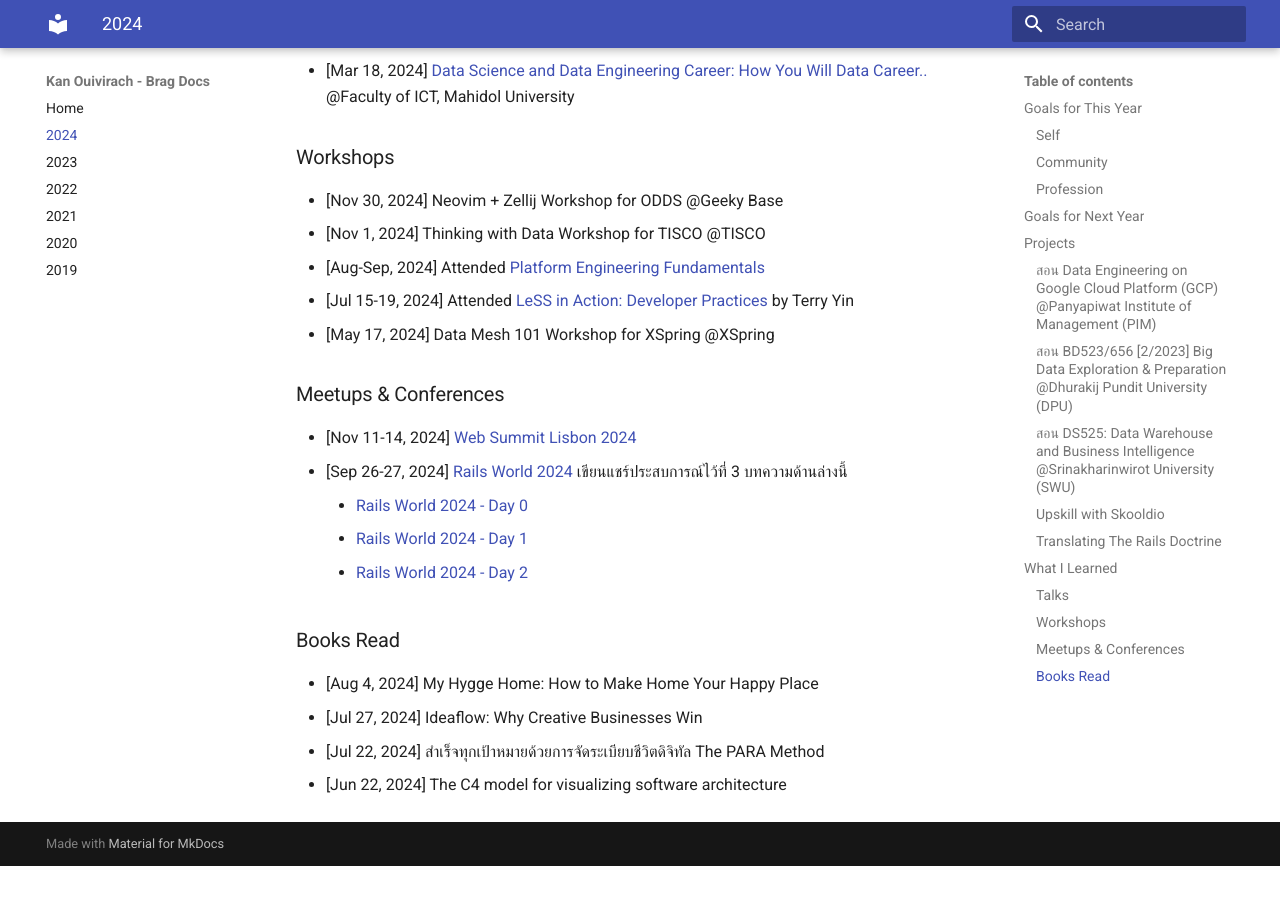
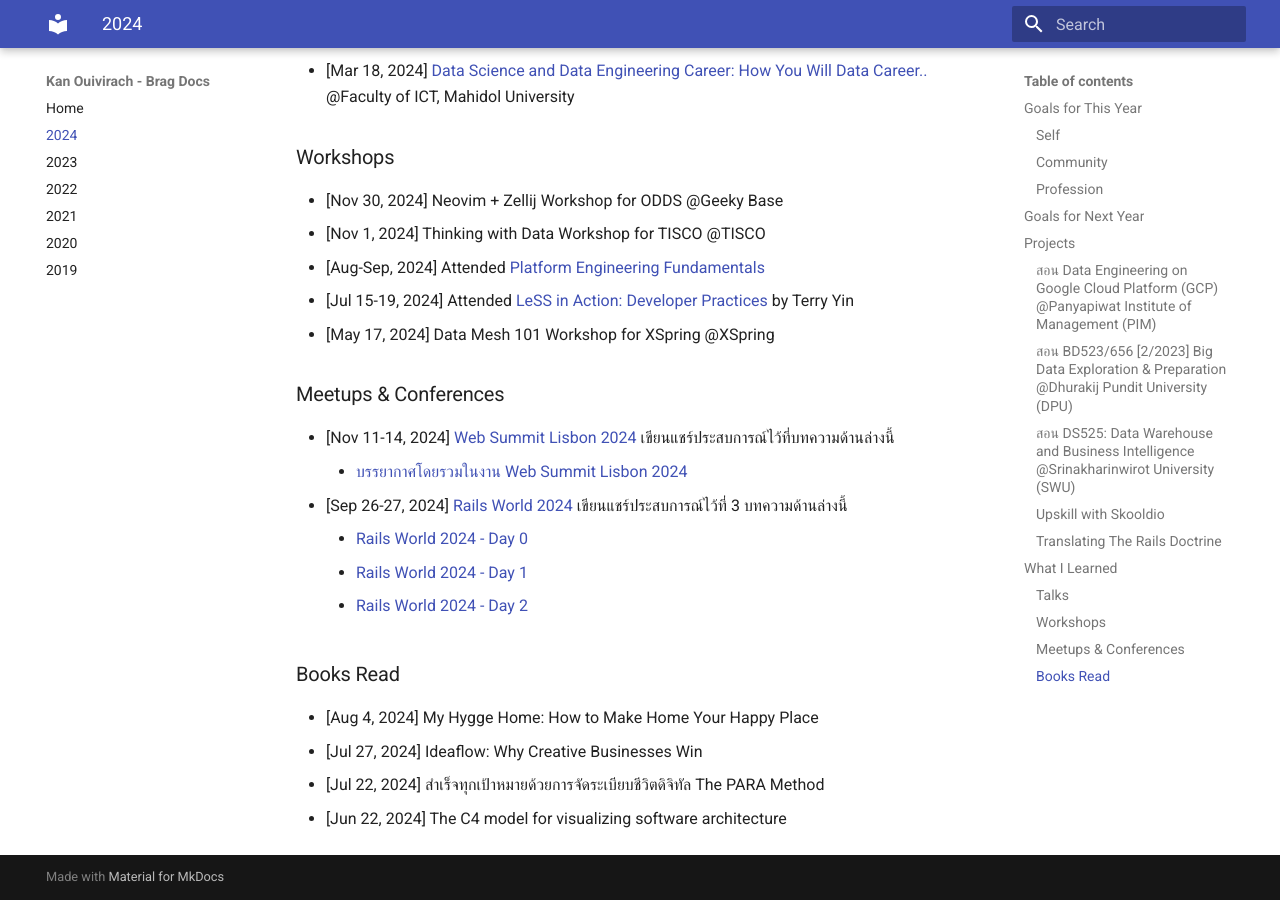
Before and after one commit to zkan/brag-documents, an MkDocs documentation site: the page built from docs/2024.md, in a window 1280 px wide and 900 px high, scrolled down 2597 px. Built offline with MkDocs 1.6.1 and Material for MkDocs 9.7.7, drawn with Linux system fonts in a browser that asks for light colours; before the commit the page ends 3463 px from its top, so only the background shows below that.

Commit message:
Add Web Summit experience article

```diff
--- a/docs/2024.md
+++ b/docs/2024.md
@@ -106,7 +106,8 @@
 
 ### Meetups & Conferences
 
-* [Nov 11-14, 2024] [Web Summit Lisbon 2024](https://websummit.com/)
+* [Nov 11-14, 2024] [Web Summit Lisbon 2024](https://websummit.com/) เขียนแชร์ประสบการณ์ไว้ที่บทความด้านล่างนี้
+    * [บรรยากาศโดยรวมในงาน Web Summit Lisbon 2024](https://medium.com/odds-team/%E0%B8%9A%E0%B8%A3%E0%B8%A3%E0%B8%A2%E0%B8%B2%E0%B8%81%E0%B8%B2%E0%B8%A8%E0%B9%82%E0%B8%94%E0%B8%A2%E0%B8%A3%E0%B8%A7%E0%B8%A1%E0%B9%83%E0%B8%99%E0%B8%87%E0%B8%B2%E0%B8%99-web-summit-lisbon-2024-2fd7e616ddc5)
 * [Sep 26-27, 2024] [Rails World 2024](https://rubyonrails.org/world/2024) เขียนแชร์ประสบการณ์ไว้ที่ 3 บทความด้านล่างนี้
     * [Rails World 2024 - Day 0](https://medium.com/odds-team/rails-world-2024-day-0-c516f95fea01)
     * [Rails World 2024 - Day 1](https://medium.com/odds-team/rails-world-2024-day-1-c65c9d6eb7f4)
```
